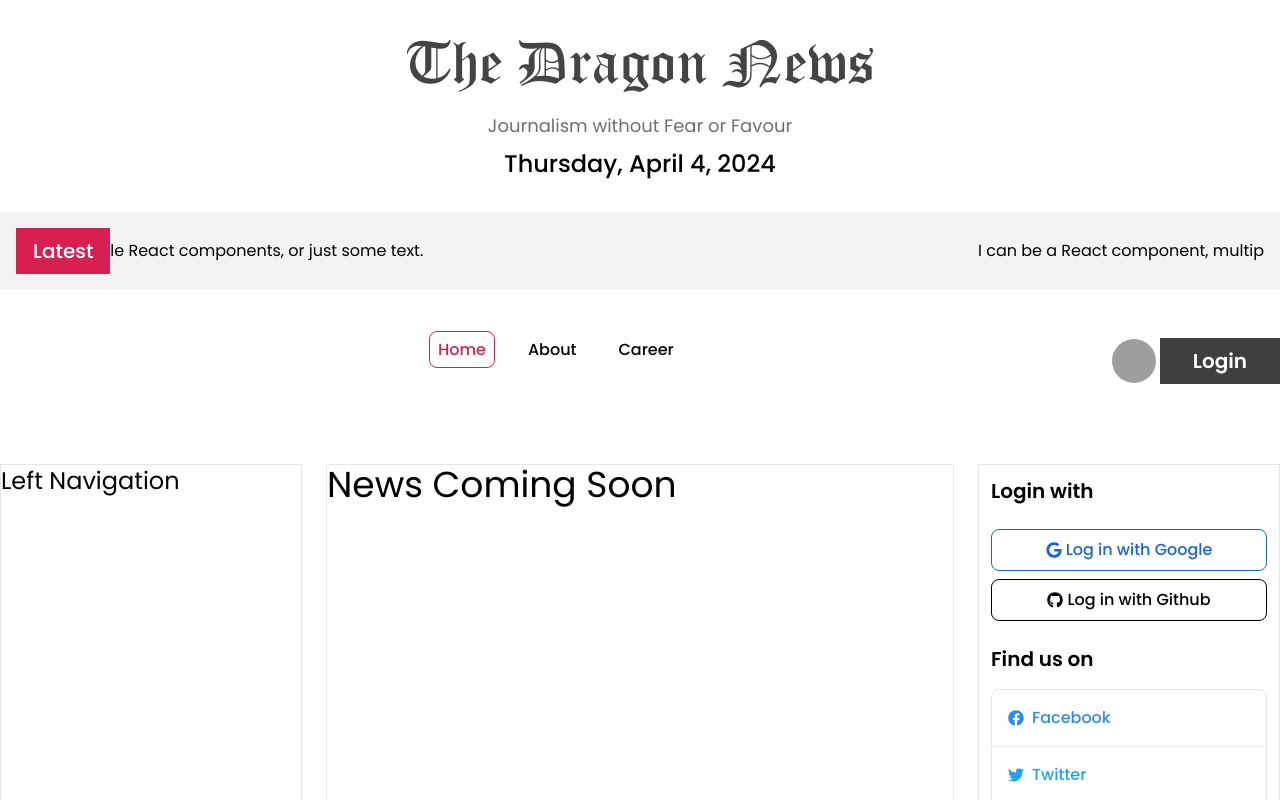
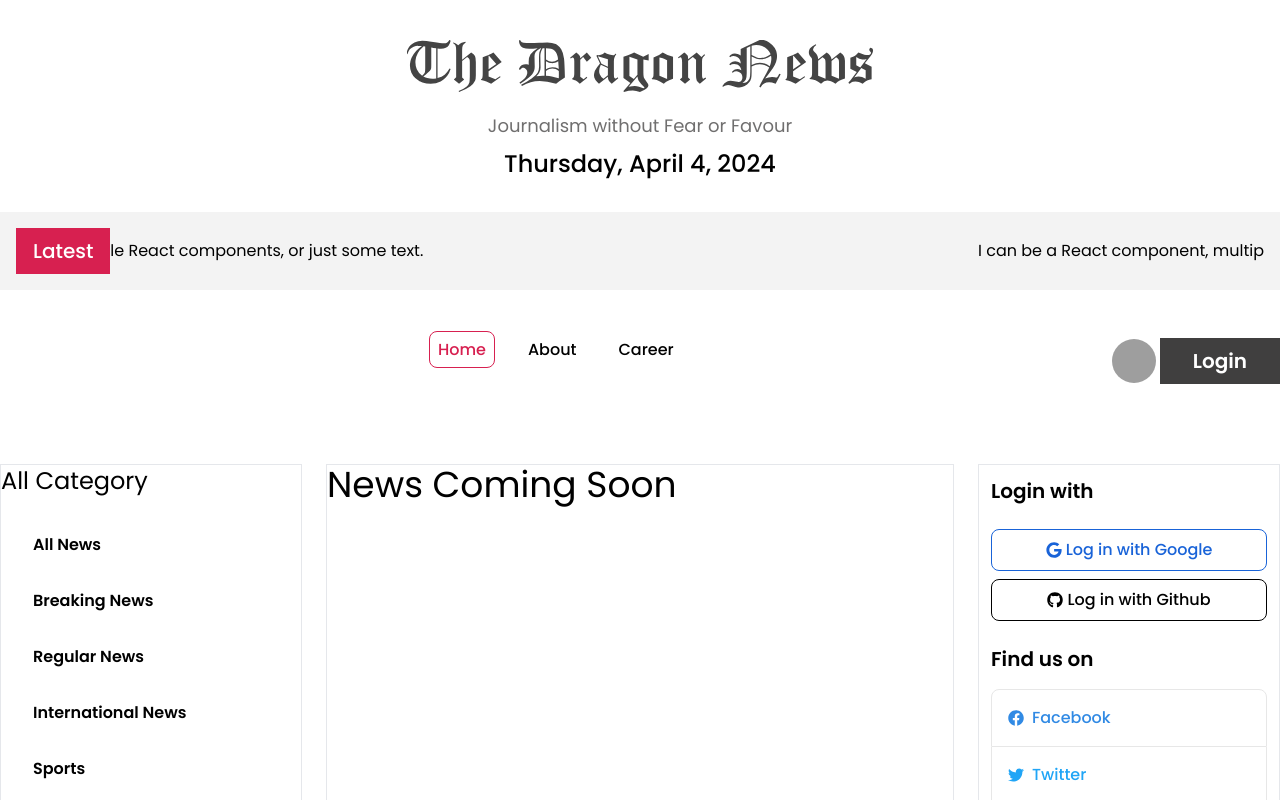
Before and after one commit to nazmul-nhb/dragon-news-auth, a React (Vite) app: page / in a window 1280 px wide. Shown: the top 800 px of the page. Built offline with nearby package versions, Linux system fonts and the light colour scheme; grey boxes are pictures that could not be loaded.

Commit message:
started working on left nav

```diff
--- a/src/pages/shared/LeftNav.jsx
+++ b/src/pages/shared/LeftNav.jsx
@@ -1,8 +1,24 @@
+import { useEffect, useState } from "react";
+import { NavLink } from "react-router-dom";
 
 const LeftNav = () => {
+    const [categories, setCategories] = useState([]);
+
+    useEffect(() => {
+        fetch('categories.json')
+            .then(res => res.json())
+            .then(data => setCategories(data))
+    }, [])
+
     return (
-        <div>
-            <h2 className="text-2xl">Left Navigation</h2>
+        <div className="">
+            <h2 className="text-2xl mb-5">All Category</h2>
+            {
+                categories.map(category => <NavLink
+                    to={`/category/${category?.id}`}
+                    className="flex flex-col gap-2 px-8 py-4 font-semibold"
+                    key={category?.id}>{category?.name}</NavLink>)
+            }
         </div>
     );
 };
--- a/src/pages/shared/Navbar.css
+++ b/src/pages/shared/Navbar.css
@@ -1,24 +1,24 @@
-a.active {
+nav a.active {
     transition: 1s;
     border: 1px solid #D72050;
     background-color: white !important;
     color: #D72050 !important;
 }
 
-a.pending {
+nav a.pending {
     transition: 1s;
     border: 1px solid #D72050 !important;
     background-color: #D72050 !important;
     color: white !important;
 }
 
-li a:hover {
+nav li a:hover {
     border: 1px solid #D72050 !important;
     background-color: #D72050 !important;
     color: white !important;
 }
 
-li a {
+nav li a {
     border: 1px solid transparent;
     padding: 6px 8px;
     border-radius: 8px;
```
